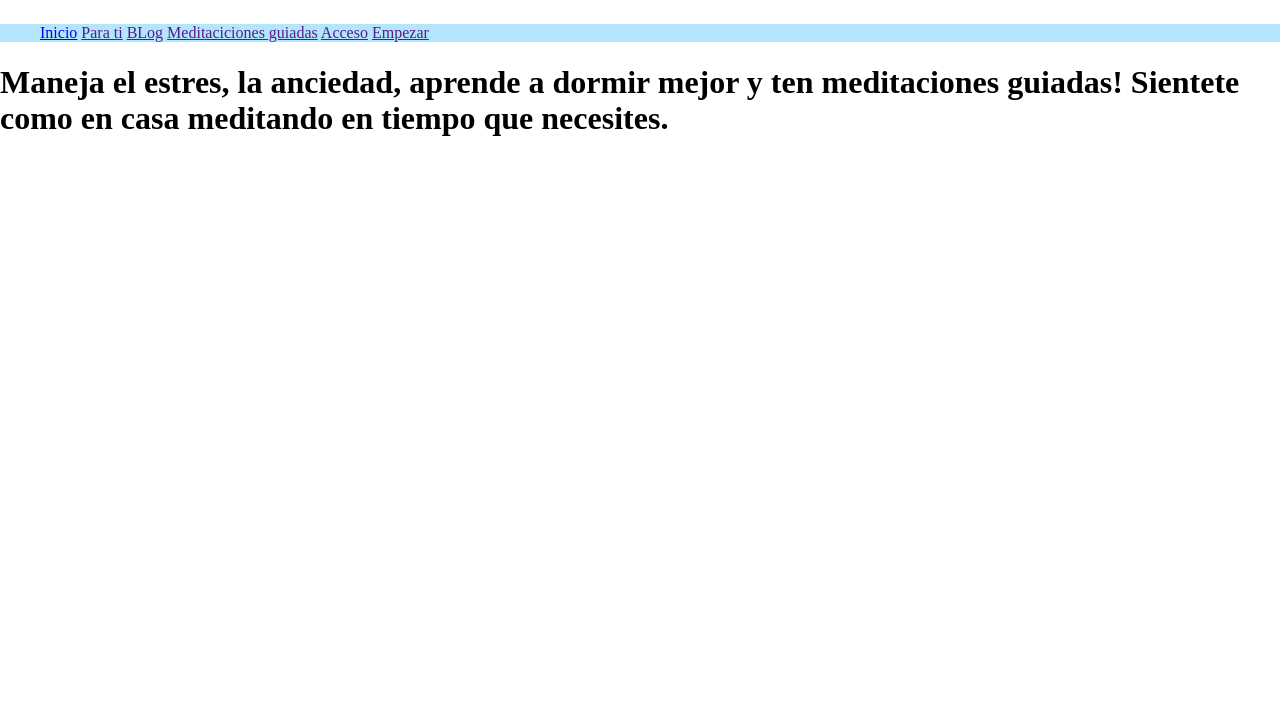
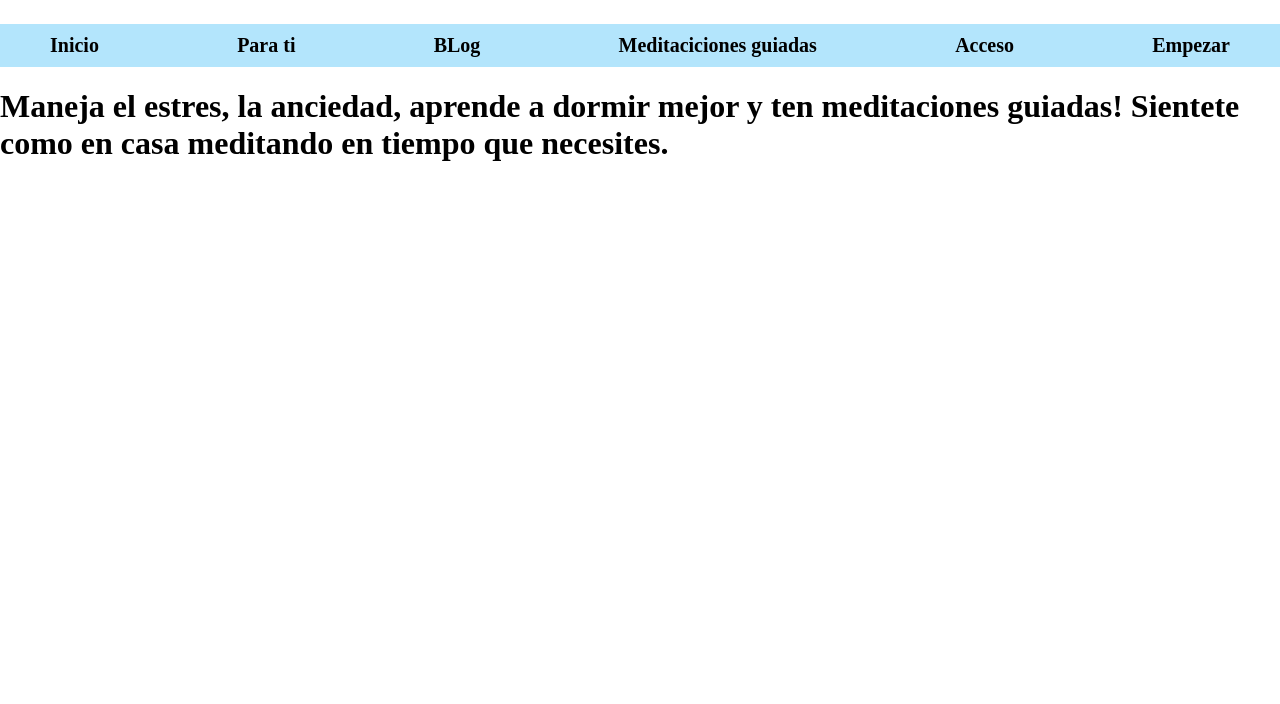
Before and after one commit to jphidalgoj/concurso, a plain HTML site: page index.html in a window 1280 px wide. Shown: the part 96-800 px from the top of the page. Drawn offline with Linux system fonts and the light colour scheme.

Commit message:
Segunda version

```diff
--- a/css/estilos.css
+++ b/css/estilos.css
@@ -4,6 +4,7 @@
     --azul_suave:#B3E5FC;/*se utilizara para acentos y botones*/
     --lavanda:#E1BEE7; /*para destacar informacion importante o para ciertos elementos*/
     --blanco:#FFFFFF;
+
 
 }
 
@@ -27,4 +28,18 @@ body{
 }
 .nav-principal{
 
+    display: flex;
+    justify-content: space-between;
 }
+.nav-principal a{
+    color:black;
+    text-decoration: none;
+    font-size: 2rem;
+    font-weight: bold;
+    padding: 1rem;
+}
+.nav-principal a:hover{
+    background-color: var(--verde_agua);
+    color: var(--blanco);
+
+}
--- a/index.html
+++ b/index.html
@@ -17,8 +17,8 @@
         <a href="">Para ti</a>
         <a href="">BLog</a>
         <a href="">Meditaciciones guiadas</a>
-        <a href="">Acceso</a>
-        <a href="">Empezar</a>
+        <a href="" class="acceso">Acceso</a>
+        <a href="" class="acceso">Empezar</a>
       </nav>
     </div>
 
```
